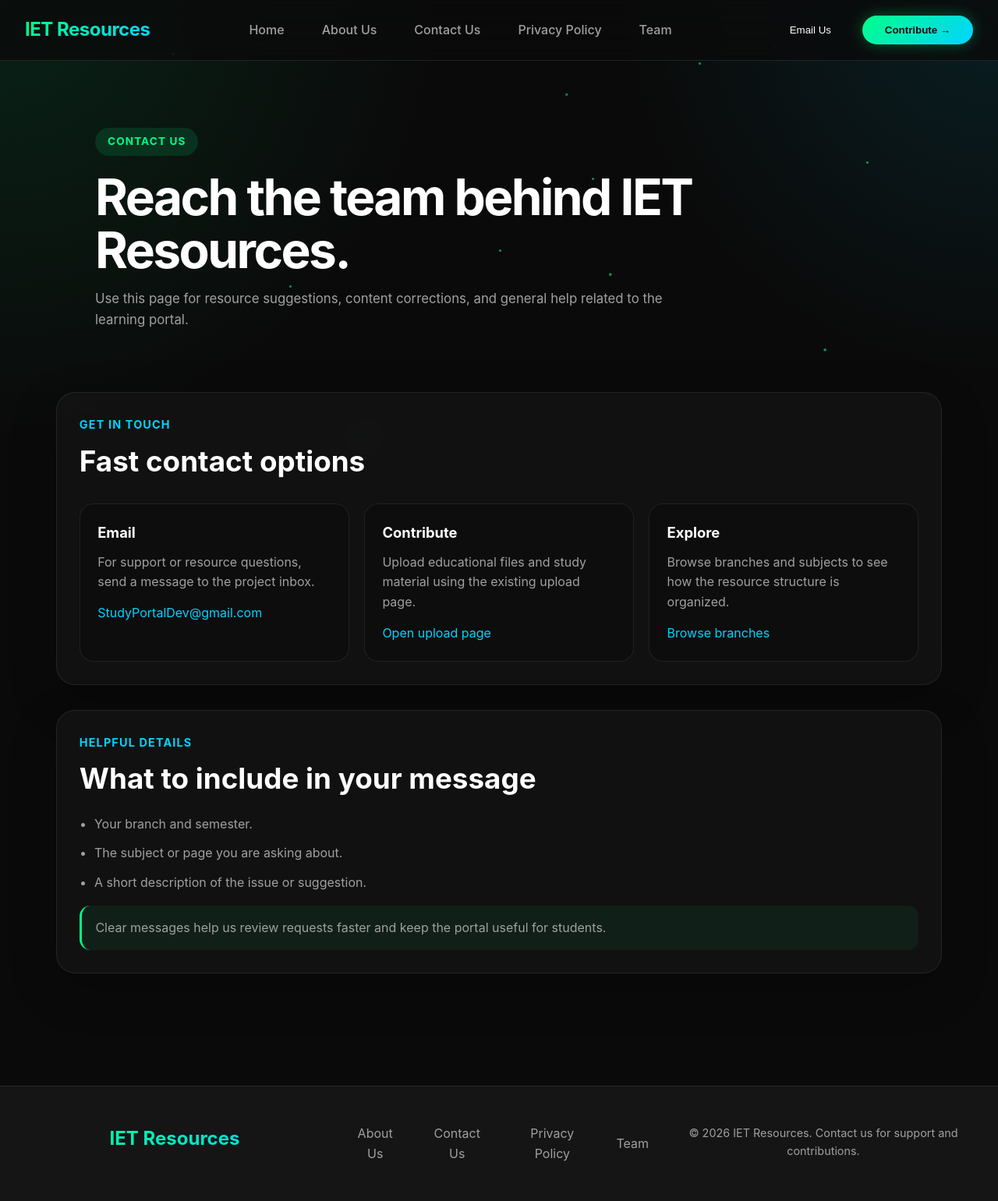
After one commit to Sarthak07M/learning_website, a Node server app: page /htmlfiles/contact.html in a window 1280 px wide. The commit adds this page. Shown: the whole page at 78% size. Run offline with Node 20, Linux system fonts and the light colour scheme; the visitor is signed in with stand-in values (Sample User, id 1); some libraries are stand-ins or nearby versions.

Commit message:
Initial commit

```diff
--- a/public/cssfiles/style.css
+++ b/public/cssfiles/style.css
@@ -1461,3 +1461,215 @@ body {
         font-size: 4rem;
     }
 }
+
+/* ========== CONTENT PAGES ========== */
+.content-page {
+    background:
+        radial-gradient(circle at top left, rgba(0, 255, 136, 0.10), transparent 28%),
+        radial-gradient(circle at top right, rgba(0, 212, 255, 0.10), transparent 24%),
+        var(--dark-bg);
+}
+
+.content-page main {
+    position: relative;
+    z-index: 1;
+    padding-top: 92px;
+}
+
+.page-hero {
+    max-width: 1100px;
+    margin: 0 auto;
+    padding: 4.5rem 2rem 2rem;
+}
+
+.page-badge {
+    display: inline-flex;
+    align-items: center;
+    gap: 0.5rem;
+    padding: 0.45rem 1rem;
+    border-radius: 999px;
+    background: rgba(0, 255, 136, 0.12);
+    color: var(--primary-green);
+    font-size: 0.85rem;
+    font-weight: 700;
+    letter-spacing: 0.08em;
+    text-transform: uppercase;
+}
+
+.page-title {
+    margin-top: 1.2rem;
+    font-size: clamp(2.4rem, 5vw, 4.6rem);
+    line-height: 1.05;
+    letter-spacing: -0.04em;
+}
+
+.page-subtitle {
+    max-width: 760px;
+    margin-top: 1rem;
+    color: var(--text-secondary);
+    font-size: 1.05rem;
+}
+
+.content-shell {
+    max-width: 1200px;
+    margin: 0 auto;
+    padding: 1rem 2rem 5rem;
+}
+
+.page-section {
+    margin-top: 2rem;
+    padding: 1.8rem;
+    border: 1px solid rgba(255, 255, 255, 0.08);
+    border-radius: 24px;
+    background: rgba(21, 21, 21, 0.72);
+    backdrop-filter: blur(18px);
+    box-shadow: 0 20px 60px rgba(0, 0, 0, 0.22);
+}
+
+.section-kicker {
+    color: var(--primary-cyan);
+    font-size: 0.9rem;
+    font-weight: 700;
+    letter-spacing: 0.08em;
+    text-transform: uppercase;
+}
+
+.section-title {
+    margin-top: 0.4rem;
+    font-size: clamp(1.5rem, 3vw, 2.3rem);
+}
+
+.section-copy {
+    margin-top: 0.75rem;
+    color: var(--text-secondary);
+}
+
+.info-grid,
+.contact-grid {
+    display: grid;
+    grid-template-columns: repeat(3, minmax(0, 1fr));
+    gap: 1.2rem;
+    margin-top: 1.5rem;
+}
+
+.info-card,
+.contact-card,
+.policy-card {
+    padding: 1.4rem;
+    border-radius: 18px;
+    border: 1px solid rgba(255, 255, 255, 0.08);
+    background: rgba(10, 10, 10, 0.52);
+}
+
+.info-card h3,
+.contact-card h3,
+.policy-card h3 {
+    font-size: 1.15rem;
+    margin-bottom: 0.65rem;
+}
+
+.info-card p,
+.contact-card p,
+.policy-card p,
+.content-list li {
+    color: var(--text-secondary);
+}
+
+.content-list {
+    margin-top: 1rem;
+    padding-left: 1.2rem;
+    display: grid;
+    gap: 0.75rem;
+}
+
+.content-actions {
+    display: flex;
+    flex-wrap: wrap;
+    gap: 0.85rem;
+    margin-top: 1.4rem;
+}
+
+.content-link {
+    display: inline-flex;
+    align-items: center;
+    justify-content: center;
+    min-height: 46px;
+    padding: 0.8rem 1.2rem;
+    border-radius: 999px;
+    border: 1px solid rgba(255, 255, 255, 0.12);
+    color: var(--text-primary);
+    text-decoration: none;
+    background: rgba(255, 255, 255, 0.04);
+    transition: transform 0.2s ease, border-color 0.2s ease, background 0.2s ease;
+}
+
+.content-link:hover {
+    transform: translateY(-2px);
+    border-color: rgba(0, 255, 136, 0.4);
+    background: rgba(0, 255, 136, 0.08);
+}
+
+.contact-card .contact-meta {
+    margin-top: 0.9rem;
+    display: grid;
+    gap: 0.4rem;
+}
+
+.contact-card a {
+    color: var(--primary-cyan);
+    text-decoration: none;
+}
+
+.contact-card a:hover {
+    text-decoration: underline;
+}
+
+.content-highlight {
+    margin-top: 1rem;
+    padding: 1rem 1.1rem;
+    border-left: 3px solid var(--primary-green);
+    border-radius: 14px;
+    background: rgba(0, 255, 136, 0.06);
+    color: var(--text-secondary);
+}
+
+.policy-card ul {
+    margin-top: 0.75rem;
+    padding-left: 1.2rem;
+    color: var(--text-secondary);
+}
+
+@media (max-width: 1024px) {
+    .info-grid,
+    .contact-grid {
+        grid-template-columns: 1fr 1fr;
+    }
+}
+
+@media (max-width: 768px) {
+    .page-hero,
+    .content-shell {
+        padding-left: 1rem;
+        padding-right: 1rem;
+    }
+
+    .info-grid,
+    .contact-grid {
+        grid-template-columns: 1fr;
+    }
+}
+
+@media (max-width: 480px) {
+    .page-section {
+        padding: 1.2rem;
+        border-radius: 18px;
+    }
+
+    .content-actions {
+        flex-direction: column;
+    }
+
+    .content-link {
+        width: 100%;
+    }
+}
--- /dev/null
+++ b/public/htmlfiles/contact.html
@@ -0,0 +1,105 @@
+<!DOCTYPE html>
+<html lang="en">
+<head>
+    <meta name="google-adsense-account" content="ca-pub-6731641895607660">
+    <script async src="https://pagead2.googlesyndication.com/pagead/js/adsbygoogle.js?client=ca-pub-6731641895607660" crossorigin="anonymous"></script>
+    <meta charset="UTF-8">
+    <meta name="viewport" content="width=device-width, initial-scale=1.0">
+    <meta name="description" content="Contact IET Resources for support, suggestions, and resource contributions.">
+    <meta name="keywords" content="contact IET Resources, student support, study materials, educational website">
+    <meta name="robots" content="index, follow">
+    <meta name="theme-color" content="#0a0a0a">
+    <title>Contact Us | IET Resources</title>
+    <link rel="stylesheet" href="/cssfiles/style.css">
+</head>
+<body class="content-page">
+    <div class="bg-animation" aria-hidden="true">
+        <div class="particle"></div>
+        <div class="particle"></div>
+        <div class="particle"></div>
+        <div class="particle"></div>
+        <div class="particle"></div>
+    </div>
+
+    <nav class="navbar">
+        <div class="nav-container">
+            <div class="logo">
+                <span class="logo-text">IET Resources</span>
+                <div class="logo-glow"></div>
+            </div>
+            <ul class="nav-menu">
+                <li><a href="/htmlfiles/index.html" class="nav-link">Home</a></li>
+                <li><a href="/htmlfiles/about.html" class="nav-link">About Us</a></li>
+                <li><a href="/htmlfiles/contact.html" class="nav-link active">Contact Us</a></li>
+                <li><a href="/htmlfiles/privacy.html" class="nav-link">Privacy Policy</a></li>
+                <li><a href="/htmlfiles/team.html" class="nav-link">Team</a></li>
+            </ul>
+            <div class="nav-actions">
+                <button class="btn-signin" onclick="window.location.href='mailto:StudyPortalDev@gmail.com'">Email Us</button>
+                <button class="btn-contribute" onclick="window.location.href='/htmlfiles/upload.html'">Contribute →</button>
+            </div>
+            <div class="hamburger"><span></span><span></span><span></span></div>
+        </div>
+    </nav>
+
+    <main>
+        <section class="page-hero">
+            <span class="page-badge">Contact Us</span>
+            <h1 class="page-title">Reach the team behind IET Resources.</h1>
+            <p class="page-subtitle">Use this page for resource suggestions, content corrections, and general help related to the learning portal.</p>
+        </section>
+
+        <div class="content-shell">
+            <section class="page-section">
+                <p class="section-kicker">Get in touch</p>
+                <h2 class="section-title">Fast contact options</h2>
+                <div class="contact-grid">
+                    <article class="contact-card">
+                        <h3>Email</h3>
+                        <p>For support or resource questions, send a message to the project inbox.</p>
+                        <div class="contact-meta"><a href="mailto:StudyPortalDev@gmail.com">StudyPortalDev@gmail.com</a></div>
+                    </article>
+                    <article class="contact-card">
+                        <h3>Contribute</h3>
+                        <p>Upload educational files and study material using the existing upload page.</p>
+                        <div class="contact-meta"><a href="/htmlfiles/upload.html">Open upload page</a></div>
+                    </article>
+                    <article class="contact-card">
+                        <h3>Explore</h3>
+                        <p>Browse branches and subjects to see how the resource structure is organized.</p>
+                        <div class="contact-meta"><a href="/htmlfiles/branch.html">Browse branches</a></div>
+                    </article>
+                </div>
+            </section>
+
+            <section class="page-section">
+                <p class="section-kicker">Helpful details</p>
+                <h2 class="section-title">What to include in your message</h2>
+                <ul class="content-list">
+                    <li>Your branch and semester.</li>
+                    <li>The subject or page you are asking about.</li>
+                    <li>A short description of the issue or suggestion.</li>
+                </ul>
+                <div class="content-highlight">Clear messages help us review requests faster and keep the portal useful for students.</div>
+            </section>
+        </div>
+    </main>
+
+    <footer class="footer">
+        <div class="footer-content">
+            <div class="footer-logo"><span>IET Resources</span></div>
+            <div class="footer-links">
+                <a href="/htmlfiles/about.html">About Us</a>
+                <a href="/htmlfiles/contact.html">Contact Us</a>
+                <a href="/htmlfiles/privacy.html">Privacy Policy</a>
+                <a href="/htmlfiles/team.html">Team</a>
+            </div>
+            <div class="footer-social">
+                <p>&copy; 2026 IET Resources. Contact us for support and contributions.</p>
+            </div>
+        </div>
+    </footer>
+
+    <script src="/jsfiles/script.js"></script>
+</body>
+</html>
```
Also changed, not shown: public/htmlfiles/about.html (added, +102 -0 lines), public/htmlfiles/branch.html (+17 -3 lines), public/htmlfiles/faculty.html (+17 -2 lines), public/htmlfiles/index.html (+37 -5 lines), public/htmlfiles/privacy.html (added, +105 -0 lines), public/htmlfiles/resources.html (+17 -2 lines), public/htmlfiles/semester.html (+17 -2 lines), public/htmlfiles/team.html (+17 -2 lines), public/htmlfiles/upload.html (+17 -2 lines), views/faculty.ejs (+17 -2 lines).
